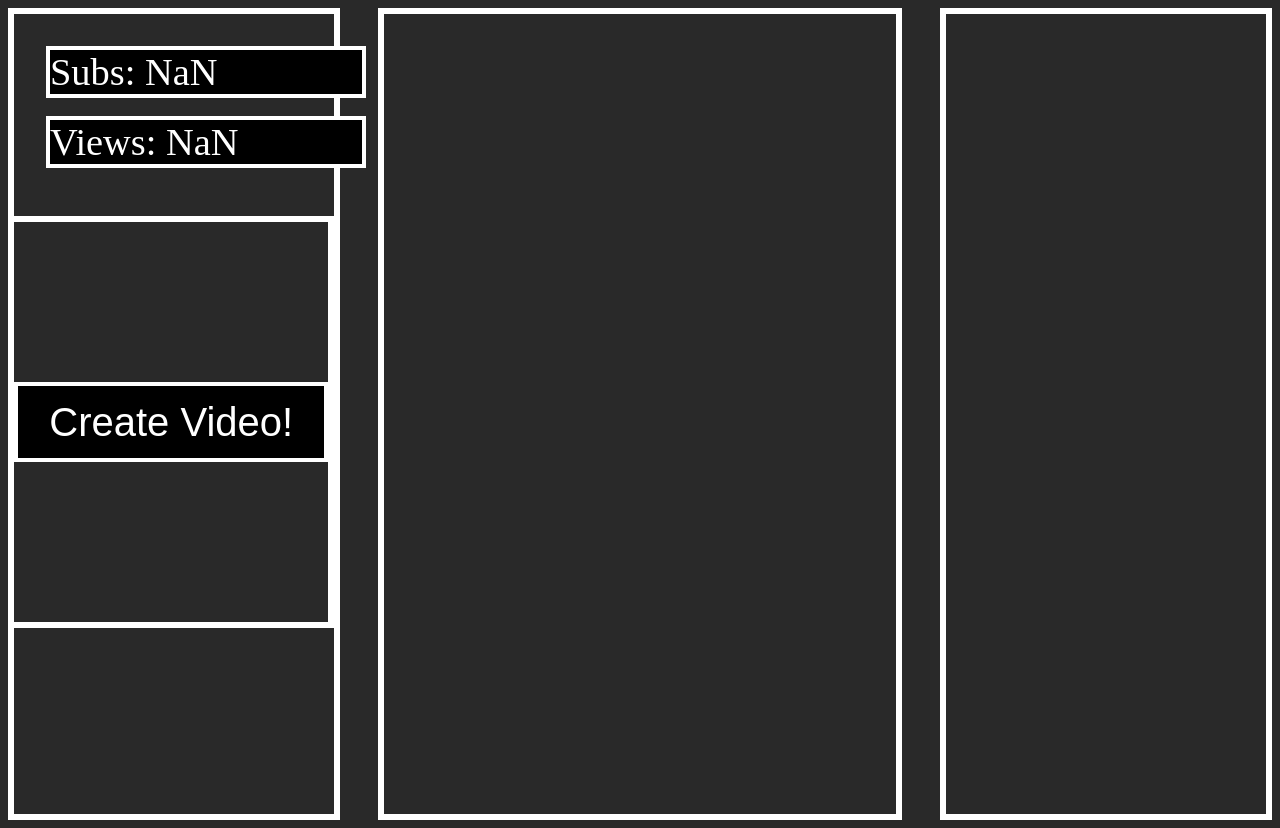
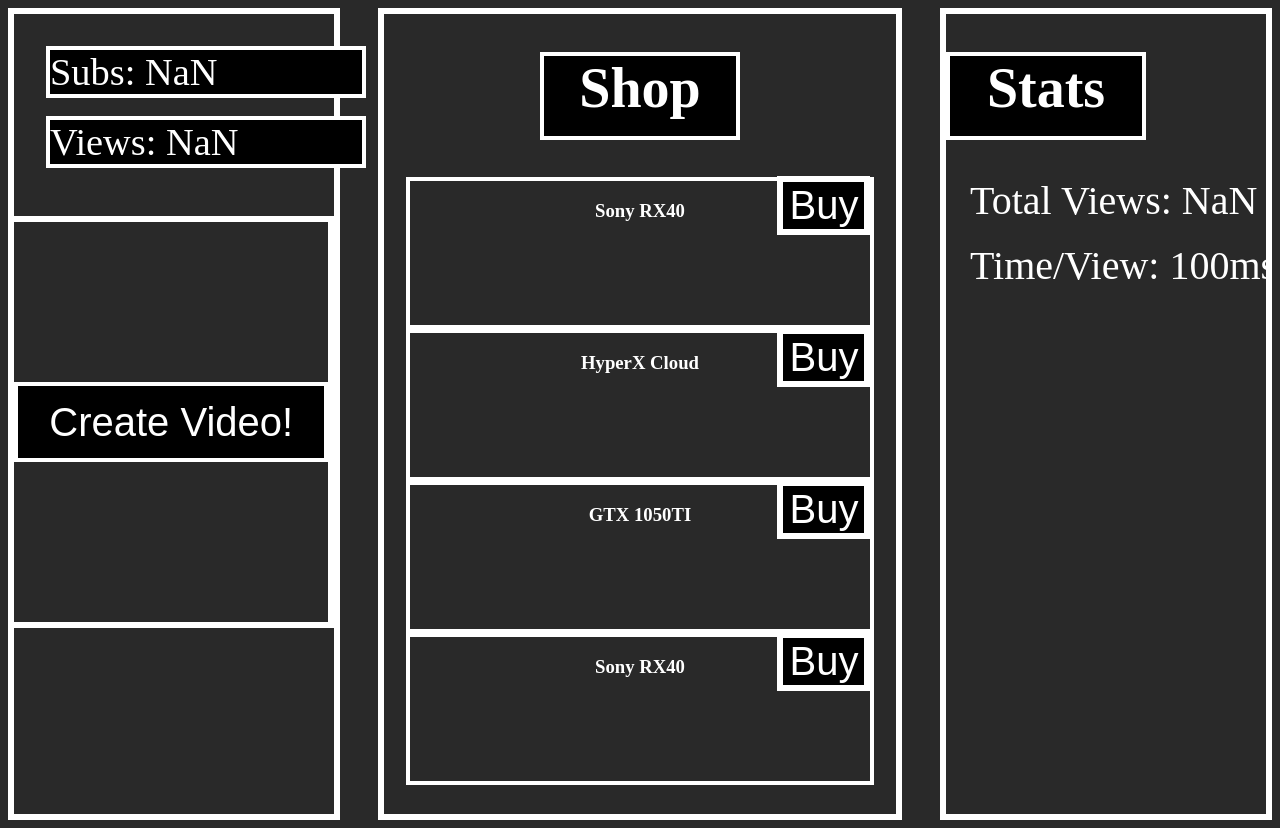
Before and after one commit to Royyeeeee/yeaaahg, a plain HTML site: page index.html in a window 1280 px wide. Drawn offline with Linux system fonts and the light colour scheme.

Commit message:
Update index.html

```diff
--- a/index.html
+++ b/index.html
@@ -66,6 +66,39 @@
             width: 40vw;
             height: 100vh;
             border: .5vw solid white;
+            position: relative;
+        }
+
+        #Header {
+            color: white;
+            width: 15vw;
+            text-align: center;
+            position: relative;
+            height: 10vh;
+            background-color: black;
+            font-size: 7vh;
+            border: .5vh solid white;
+        }
+
+        #upgrade_head {
+            color: white;
+            position: relative;
+        }
+
+        #Buy {
+            position: relative;
+            top: -5vw;
+            float: right;
+            font-size: 5vh;
+            background-color: black;
+            color: white;
+            border: .5vw solid white;
+        }
+
+        .upgrade {
+            width: 90%;
+            height: 18vh;
+            border: .5vh solid white;
         }
 
         #Stats_And_Leaderboards {
@@ -74,73 +107,101 @@
             height: 100vh;
             border: .5vw solid white;
         }
+
+        #Total_Views {
+            color: white;
+            font-size: 5vh;
+            position: relative;
+            left: 3vh;
+        }
+
+        #Speed {
+            color: white;
+            font-size: 5vh;
+            position: relative;
+            left: 3vh;
+        }
     </style>
 </head>
 
 <body>
-
     <div id="game">
-
         <div id="Create_Video_And_Numbers">
-
-
             <div id="Subscribers"></div>
             <br>
             <div id="Views"></div>
-
             <div id="Create_Video_Display">
                 <button id="Create_Video" onclick="Create_Video()">Create Video!</button>
             </div>
-
         </div>
-
-
         <div id="Stats_And_Leaderboards">
-
-
-
-
+            <h1 id="Header">Stats</h1>
+            <div id="Total_Views"></div>
+            <br>
+            <div id="Speed">Time/View: 100ms</div>
         </div>
-
         <center>
             <div id="Shop_Menu">
-
-
+                <h1 id="Header">Shop</h1>
+                <div class="upgrade">
+                    <h3 id="upgrade_head">Sony RX40</h3>
+                    <button id="Buy" onclick="Buy_Camera()">Buy</button>
+                </div>
+                <div class="upgrade">
+                    <h3 id="upgrade_head">HyperX Cloud</h3>
+                    <button id="Buy" onclick="Buy_Camera()">Buy</button>
+                </div>
+                <div class="upgrade">
+                    <h3 id="upgrade_head">GTX 1050TI</h3>
+                    <button id="Buy" onclick="Buy_Camera()">Buy</button>
+                </div>
+                <div class="upgrade">
+                    <h3 id="upgrade_head">Sony RX40</h3>
+                    <button id="Buy" onclick="Buy_Camera()">Buy</button>
+                </div>
 
 
             </div>
         </center>
     </div>
-
-
     <script>
-
         Views = document.getElementById("Views");
         Subscribers = document.getElementById("Subscribers");
+        Total_Views = document.getElementById("Total_Views");
+        Total_Views.innerHTML = "Total Views: " + Number(localStorage.totalView);
 
         Views.innerHTML = "Views: " + Number(localStorage.View);
         Subscribers.innerHTML = "Subs: " + Number(localStorage.Sub);
 
         function Create_Video() {
             let y = setInterval(function() {
-                sub_Change = Math.floor(Math.random() * (10 - 1 + 1) + 1);
+
+                sub_Change = Math.floor(Math.random() * (20 - 1 + 1) + 1);
+
                 if (sub_Change == 5) {
                     if (localStorage.Sub) {
                         localStorage.Sub = Number(localStorage.Sub) + 1;
                     } else {
                         localStorage.Sub = 0;
                     }
-                    Subscribers.innerHTML = "Subs: " + Number(localStorage.Sub);
                 }
+
                 if (localStorage.View) {
                     localStorage.View = Number(localStorage.View) + 1;
                 } else {
                     localStorage.View = 1;
                 }
+                if (localStorage.totalView) {
+                    localStorage.totalView = Number(localStorage.totalView) + 1;
+                } else {
+                    localStorage.totalView = 1;
+                }
+
+                Total_Views.innerHTML = "Total Views: " + Number(localStorage.totalView);
+                Subscribers.innerHTML = "Subs: " + Number(localStorage.Sub);
                 Views.innerHTML = "Views: " + Number(localStorage.View);
             }, 100)
         }
-
     </script>
 </body>
 
```
